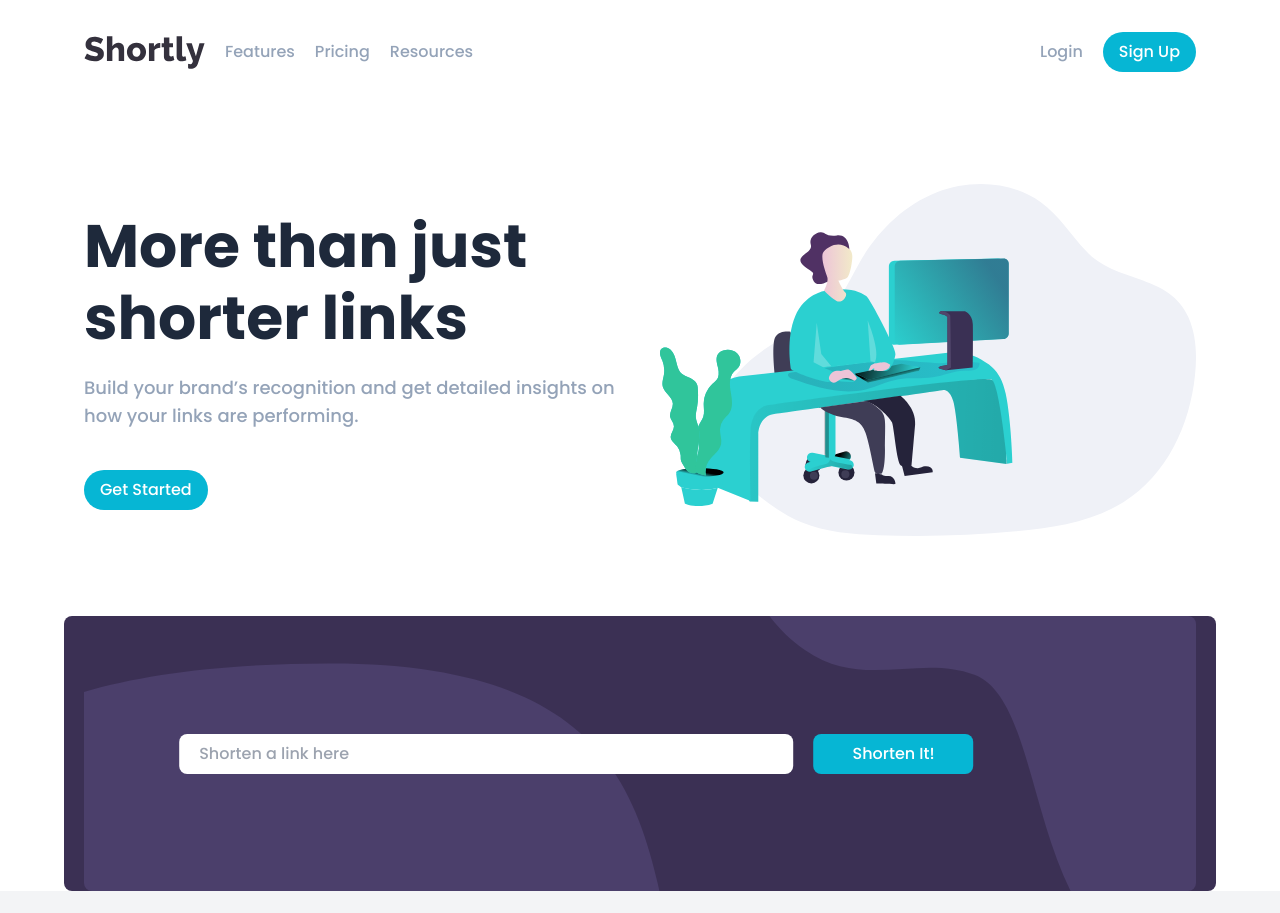
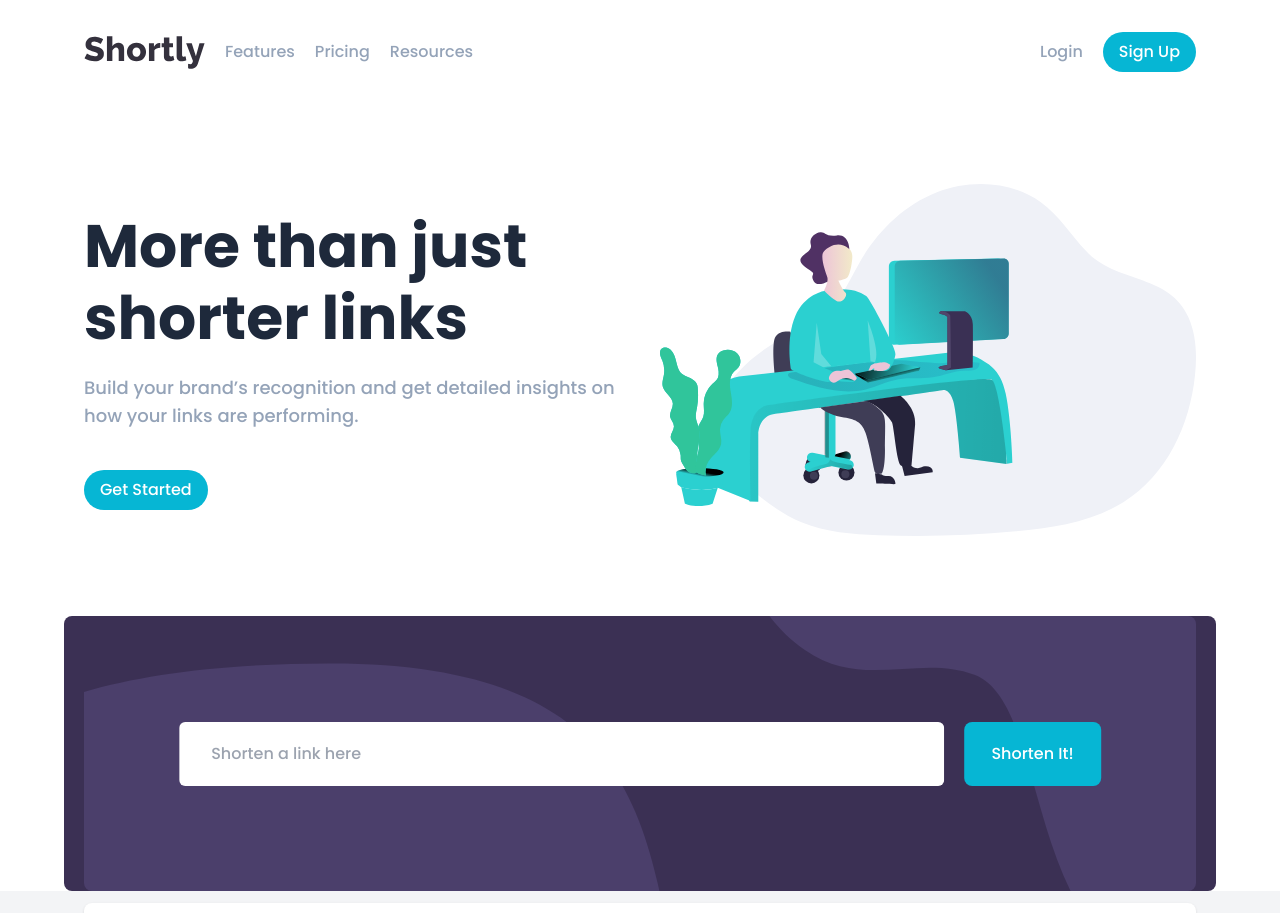
Before and after one commit to quang08/GDSC_HUST_WEB_CHALLENGE, a React (Create React App) app: page / in a window 1280 px wide. Shown: the top 913 px of the page. Built offline with nearby package versions, Linux system fonts and the light colour scheme; the HTML template or start-up script is replaced by a standard one.

Commit message:
add input validator

```diff
--- a/src/components/Shortener.js
+++ b/src/components/Shortener.js
@@ -2,27 +2,17 @@ import { useEffect, useState } from "react"
 import bgMobile from "../images/bg-shorten-mobile.svg"
 import bgDesktop from "../images/bg-shorten-desktop.svg"
 
-const getLocalStorage = () => {
-    let links = localStorage.getItem("links")
-
-    if (links) {
-        return JSON.parse(localStorage.getItem("links"))
-    } else {
-        return []
-    }
-}
 
 function Shortener() {
+    // const getStoredLinks = JSON.parse(localStorage.getItem("links") ?? [])
     const [text, setText] = useState("")
-    const [links, setLinks] = useState("")
+    const [links, setLinks] = useState([])
     const [buttonText, setButtonText] = useState("Copy")
+    const [error, setError] = useState(false);
 
     const handleSubmit = async (e) => {
         e.preventDefault();
 
-        if (!text) {
-            alert("Input is empty");
-        } else {
         const shortenLink = async () => {
             try {
                 const res = await fetch('https://owo.vc/api/v2/link', {
@@ -31,8 +21,7 @@ function Shortener() {
                     body: JSON.stringify({ link: `https://${text}`, generator: "owo", metadata: "OWOIFY" }),
                 })
                 const data = await res.json()
-                    console.log(data.id)
-                    setLinks(data.id)
+                data.ok ? setLinks([...links, data.id]) : setError(true);
                 setText("")
 
             } catch (e) {
@@ -41,18 +30,17 @@ function Shortener() {
         };
 
         shortenLink();
-        }
+
     };
 
+    // useEffect(() => {
+    //     localStorage.setItem("links", JSON.parse(links))
+    // }, [links])
 
     const handleCopy = () => {
         navigator.clipboard.writeText(links)
         setButtonText("Copied!")
     }
-
-    // useEffect(() => {
-    //     localStorage.setItem("links", JSON.stringify(links))
-    // }, [links])
 
     return (
         <>
@@ -65,12 +53,20 @@ function Shortener() {
                 <form className="form" onSubmit={handleSubmit}>
                     <div className="flex flex-col md:flex-row">
                         <input
-                            type="url"
+                            type="text"
                             placeholder="Shorten a link here"
-                            className="w-full py-2 px-5 rounded-lg mb-2 md:mb-0 md:w-2/3"
+                            onFocus={() => setError(false)}
+                            className={`w-full py-3 md:py-4 px-4 md:px-7 border-4 border-solid focus:border-primary-cyan rounded-md focus:outline-none transition-all duration-300 ${error ? "border-red-500" : "border-transparent"
+                                }`}
                             value={text}
                             onChange={(e) => setText(e.target.value)}
                         />
+                        <span
+                            className={`absolute -bottom-6 z-30 left-2 w-max text-red-500 text-sm transition-all duration-300 ${error ? "visible opacity-100" : "invisible opacity-0"
+                                }`}
+                        >
+                            Please add valid a url
+                        </span>
                         <button
                             type="submit"
                             className="btn-cta rounded-lg w-full md:w-40 md:ml-5"
@@ -81,7 +77,7 @@ function Shortener() {
                     </div>
                 </form>
 
-                {links && (
+
                 <div className="flex flex-col items-center justify-center bg-white text-center md:flex-row md:justify-between p-3 mt-3 rounded-lg shadow">
                     <article>
                         <h6 className="mb-3 md:mb-0">{links}</h6>
@@ -105,7 +101,7 @@ function Shortener() {
                         </ul>
                     </article>
                 </div>
-                )}
+
             </section>
         </>
     )
```
Lines whose indentation alone changed are shown as unchanged.
